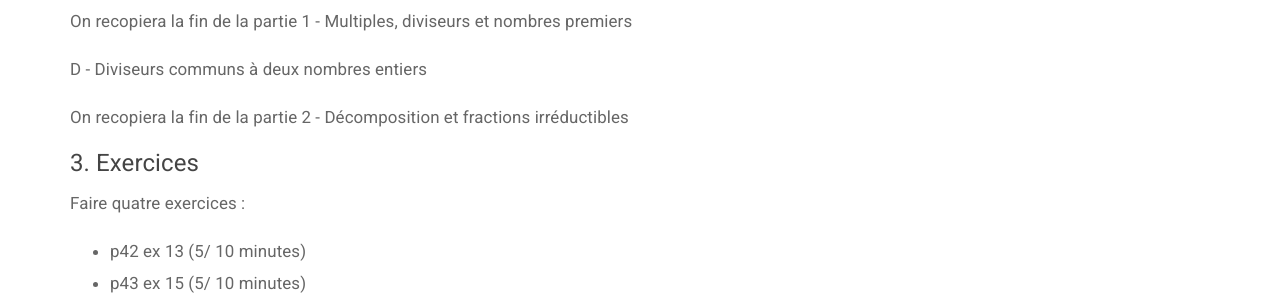
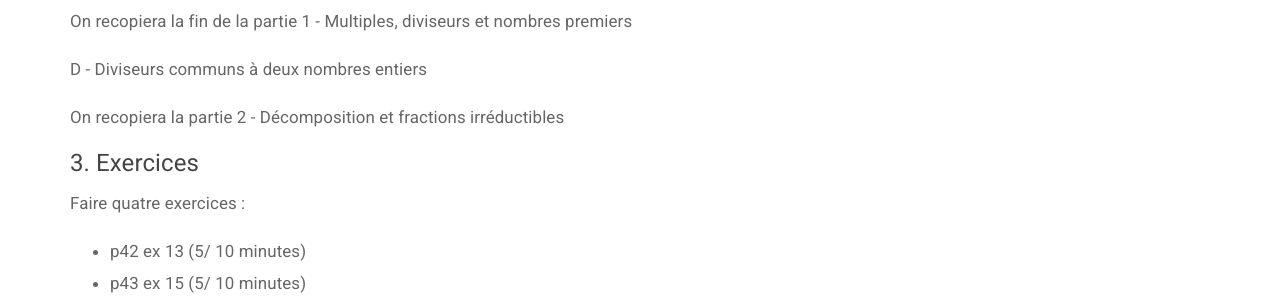
Before and after one commit to homeostasie/holomoprhe.fr, a Jekyll site: the page built from _posts/2020-04-14-S5-3eme-13avril-19avril.md, in a window 1280 px wide and 900 px high, scrolled down 512 px. Shown: the part 153-453 px from the top of the window. Built offline with Jekyll 4.4.1, drawn with Linux system fonts in a browser that asks for light colours; comment, search, counter and statistics services are not loaded.

Commit message:
S5 3e : typo cours

```diff
--- a/_posts/2020-04-14-S5-3eme-13avril-19avril.md
+++ b/_posts/2020-04-14-S5-3eme-13avril-19avril.md
@@ -22,7 +22,7 @@ On recopiera la fin de la partie 1  - Multiples, diviseurs et nombres premiers
 
 D - Diviseurs communs à deux nombres entiers
 
-On recopiera la fin de la partie 2  - Décomposition et fractions irréductibles
+On recopiera la partie 2  - Décomposition et fractions irréductibles
 
 <!--more-->
 
```
